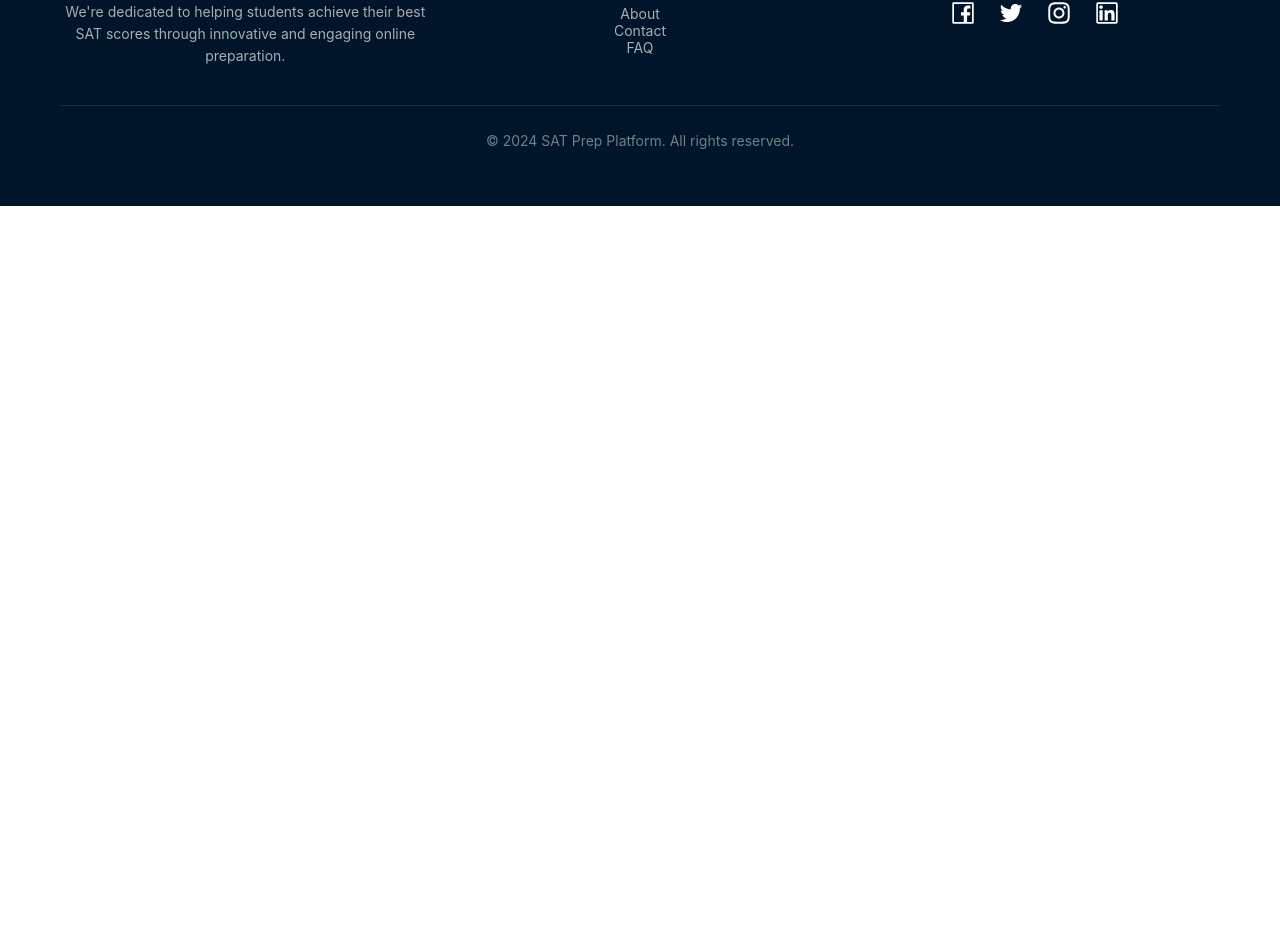
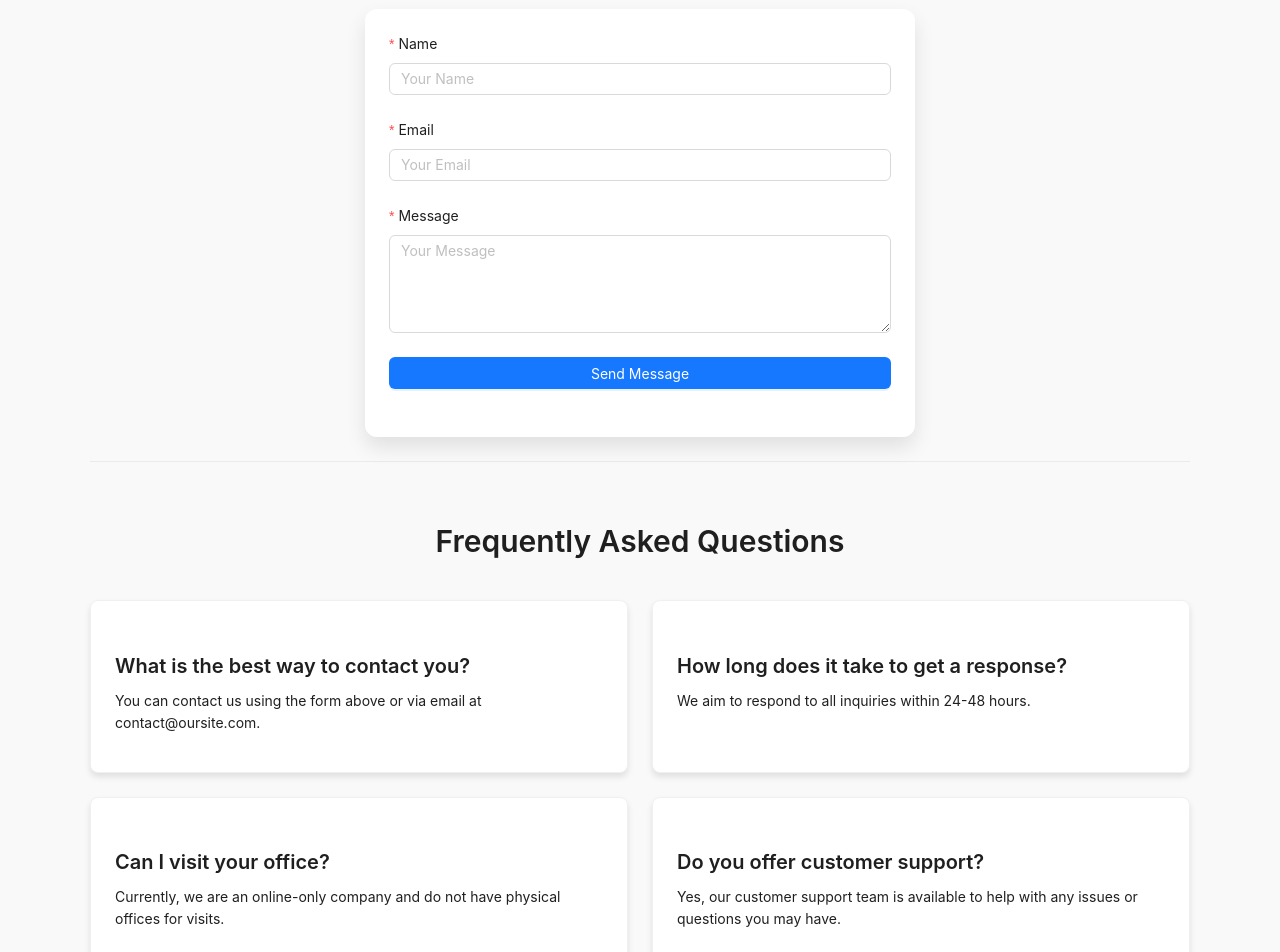
Before and after one commit to SAT-Duel/satduel_react, a React (Create React App) app: page /about in a window 1280 px wide. Shown: the part 1748-2700 px from the top of the page. Before the commit the page ends 1954 px from the top, so only its background shows below. Built offline with nearby package versions, Linux system fonts and the light colour scheme.

Commit message:
attempted to fix footers to make them clickable and added extra sections(contact faq) to about us page

```diff
--- a/src/layout/SecondaryLayout.js
+++ b/src/layout/SecondaryLayout.js
@@ -1,51 +1,51 @@
 import React from 'react';
-import {Col, Divider, Layout, Row, Typography, Space } from 'antd';
+import { Col, Divider, Layout, Row, Typography, Space } from 'antd';
 import Navbar from "../components/Navbar";
-import {Link, Outlet} from 'react-router-dom';
+import { Link, Outlet } from 'react-router-dom';
 import { FacebookOutlined, TwitterOutlined, InstagramOutlined, LinkedinOutlined } from '@ant-design/icons';
 
-const {Header, Content, Footer} = Layout;
+const { Header, Content, Footer } = Layout;
 
 const SecondaryLayout = () => {
-    const {Title, Paragraph} = Typography;
+    const { Title, Paragraph } = Typography;
     return (
         <Layout>
             <Header className="site-layout-header">
-                <Navbar/>
+                <Navbar />
             </Header>
             <Content>
-                <Outlet/>
+                <Outlet />
             </Content>
-            <Footer style={{textAlign: 'center', background: '#001529', color: 'white', padding: '40px 0'}}>
-                <div style={{maxWidth: '1200px', margin: '0 auto', padding: '0 20px'}}>
+            <Footer style={{ textAlign: 'center', background: '#001529', color: 'white', padding: '40px 0' }}>
+                <div style={{ maxWidth: '1200px', margin: '0 auto', padding: '0 20px' }}>
                     <Row justify="space-between" align="top" gutter={[24, 24]}>
                         <Col xs={24} sm={8}>
-                            <Title level={4} style={{color: 'white'}}>About Us</Title>
-                            <Paragraph style={{color: 'rgba(255,255,255,0.65)'}}>
+                            <Title level={4} style={{ color: 'white' }}>About Us</Title>
+                            <Paragraph style={{ color: 'rgba(255,255,255,0.65)' }}>
                                 We're dedicated to helping students achieve their best SAT scores through
                                 innovative and engaging online preparation.
                             </Paragraph>
                         </Col>
                         <Col xs={24} sm={8}>
-                            <Title level={4} style={{color: 'white'}}>Quick Links</Title>
-                            <ul style={{listStyle: 'none', padding: 0}}>
-                                <li><Link to="/about" style={{color: 'rgba(255,255,255,0.65)'}}>About</Link></li>
-                                <li><Link to="/contact" style={{color: 'rgba(255,255,255,0.65)'}}>Contact</Link></li>
-                                <li><Link to="/faq" style={{color: 'rgba(255,255,255,0.65)'}}>FAQ</Link></li>
+                            <Title level={4} style={{ color: 'white' }}>Quick Links</Title>
+                            <ul style={{ listStyle: 'none', padding: 0 }}>
+                                <li><Link to="/about" style={{ color: 'rgba(255,255,255,0.65)' }}>About</Link></li>
+                                <li><Link to="/about#contact-us" style={{ color: 'rgba(255,255,255,0.65)' }}>Contact</Link></li>
+                                <li><Link to="/about#faq" style={{ color: 'rgba(255,255,255,0.65)' }}>FAQ</Link></li>
                             </ul>
                         </Col>
                         <Col xs={24} sm={8}>
-                            <Title level={4} style={{color: 'white'}}>Connect With Us</Title>
+                            <Title level={4} style={{ color: 'white' }}>Connect With Us</Title>
                             <Space size="large">
-                                <FacebookOutlined style={{fontSize: '24px', color: 'white'}}/>
-                                <TwitterOutlined style={{fontSize: '24px', color: 'white'}}/>
-                                <InstagramOutlined style={{fontSize: '24px', color: 'white'}}/>
-                                <LinkedinOutlined style={{fontSize: '24px', color: 'white'}}/>
+                                <FacebookOutlined style={{ fontSize: '24px', color: 'white' }} />
+                                <TwitterOutlined style={{ fontSize: '24px', color: 'white' }} />
+                                <InstagramOutlined style={{ fontSize: '24px', color: 'white' }} />
+                                <LinkedinOutlined style={{ fontSize: '24px', color: 'white' }} />
                             </Space>
                         </Col>
                     </Row>
-                    <Divider style={{borderColor: 'rgba(255,255,255,0.1)'}}/>
-                    <Paragraph style={{color: 'rgba(255,255,255,0.45)'}}>
+                    <Divider style={{ borderColor: 'rgba(255,255,255,0.1)' }} />
+                    <Paragraph style={{ color: 'rgba(255,255,255,0.45)' }}>
                         © 2024 SAT Prep Platform. All rights reserved.
                     </Paragraph>
                 </div>
--- a/src/pages/AboutPage.js
+++ b/src/pages/AboutPage.js
@@ -1,5 +1,5 @@
 import React, { useEffect } from 'react';
-import { Layout, Typography, Row, Col, Card, Avatar, Divider } from 'antd';
+import { Layout, Typography, Row, Col, Card, Avatar, Divider, Form, Input, Button } from 'antd';
 import { TeamOutlined, TrophyOutlined, HistoryOutlined, BulbOutlined, StarOutlined, GlobalOutlined, HeartOutlined } from '@ant-design/icons';
 import styled from 'styled-components';
 import Aos from 'aos';
@@ -7,6 +7,7 @@ import 'aos/dist/aos.css';
 
 const { Content } = Layout;
 const { Title, Paragraph } = Typography;
+const { TextArea } = Input;
 
 const PageHeader = styled.div`
     background: linear-gradient(135deg, #4834d4 0%, #686de0 100%);
@@ -65,6 +66,15 @@ const ValuesCard = styled(Card)`
     }
 `;
 
+const ContactForm = styled(Form)`
+    max-width: 600px;
+    margin: 0 auto;
+    padding: 24px;
+    background: white;
+    border-radius: 12px;
+    box-shadow: 0 10px 20px rgba(0, 0, 0, 0.1);
+`;
+
 const valuesIcons = {
     Innovation: <BulbOutlined style={{ fontSize: '3rem', color: '#ff5733' }} />,
     Excellence: <StarOutlined style={{ fontSize: '3rem', color: '#ffbd33' }} />,
@@ -100,6 +110,10 @@ function AboutPage() {
         },
     ];
 
+    const onFinish = (values) => {
+        console.log('Received values:', values);
+    };
+
     return (
         <Layout>
             <PageHeader>
@@ -108,7 +122,7 @@ function AboutPage() {
                 </Title>
                 <Paragraph style={{ color: 'white', fontSize: '1.2rem', maxWidth: '800px', margin: '0 auto' }}>
                     We're on a mission to revolutionize SAT preparation through innovative technology and engaging
-                    learning experiences.x
+                    learning experiences.
                 </Paragraph>
             </PageHeader>
             <ContentSection>
@@ -188,6 +202,79 @@ function AboutPage() {
                             </Col>
                         ))}
                     </Row>
+
+                    <Divider id="contact-us"/>
+
+                    <Title level={2} style={{ textAlign: 'center', marginTop: '60px', marginBottom: '40px' }}>
+                        Contact Us
+                    </Title>
+                    <Row justify="center">
+                        <Col xs={24} md={12}>
+                            <ContactForm layout="vertical" onFinish={onFinish} data-aos="fade-up">
+                                <Form.Item
+                                    label="Name"
+                                    name="name"
+                                    rules={[{ required: true, message: 'Please enter your name' }]}
+                                >
+                                    <Input placeholder="Your Name" />
+                                </Form.Item>
+                                <Form.Item
+                                    label="Email"
+                                    name="email"
+                                    rules={[
+                                        { required: true, message: 'Please enter your email' },
+                                        { type: 'email', message: 'Please enter a valid email' }
+                                    ]}
+                                >
+                                    <Input placeholder="Your Email" />
+                                </Form.Item>
+                                <Form.Item
+                                    label="Message"
+                                    name="message"
+                                    rules={[{ required: true, message: 'Please enter your message' }]}
+                                >
+                                    <TextArea rows={4} placeholder="Your Message" />
+                                </Form.Item>
+                                <Form.Item>
+                                    <Button type="primary" htmlType="submit" block>
+                                        Send Message
+                                    </Button>
+                                </Form.Item>
+                            </ContactForm>
+                        </Col>
+                    </Row>
+
+                    <Divider id="faq"/>
+
+                    <Title level={2} style={{ textAlign: 'center', marginTop: '60px', marginBottom: '40px' }}>
+                        Frequently Asked Questions
+                    </Title>
+                    <Row gutter={[24, 24]}>
+                        <Col xs={24} md={12} data-aos="fade-up" data-aos-delay="100">
+                            <StyledCard>
+                                <Title level={4}>What is the best way to contact you?</Title>
+                                <Paragraph>You can contact us using the form above or via email at contact@oursite.com.</Paragraph>
+                            </StyledCard>
+                        </Col>
+                        <Col xs={24} md={12} data-aos="fade-up" data-aos-delay="200">
+                            <StyledCard>
+                                <Title level={4}>How long does it take to get a response?</Title>
+                                <Paragraph>We aim to respond to all inquiries within 24-48 hours.</Paragraph>
+                            </StyledCard>
+                        </Col>
+                        <Col xs={24} md={12} data-aos="fade-up" data-aos-delay="300">
+                            <StyledCard>
+                                <Title level={4}>Can I visit your office?</Title>
+                                <Paragraph>Currently, we are an online-only company and do not have physical offices for visits.</Paragraph>
+                            </StyledCard>
+                        </Col>
+                        <Col xs={24} md={12} data-aos="fade-up" data-aos-delay="400">
+                            <StyledCard>
+                                <Title level={4}>Do you offer customer support?</Title>
+                                <Paragraph>Yes, our customer support team is available to help with any issues or questions you may have.</Paragraph>
+                            </StyledCard>
+                        </Col>
+                    </Row>
                 </Content>
             </ContentSection>
         </Layout>
```
Lines whose indentation alone changed are shown as unchanged.
